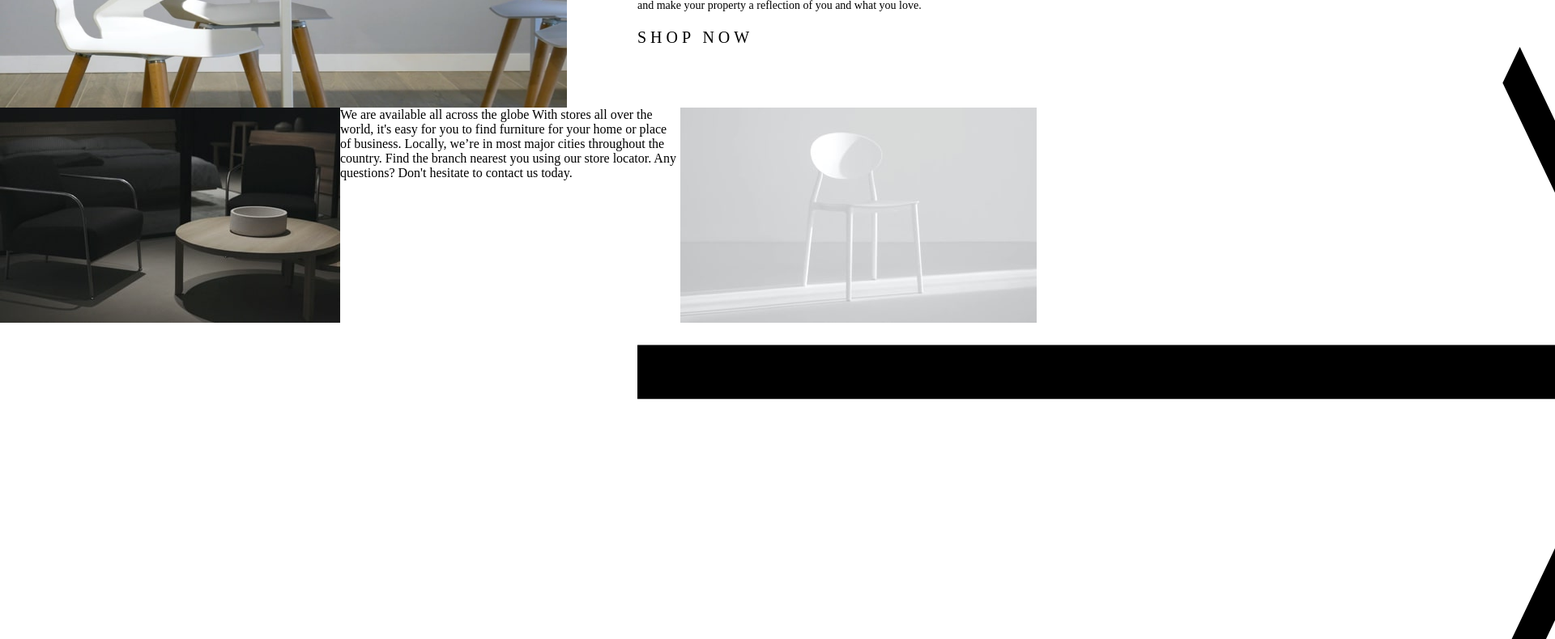
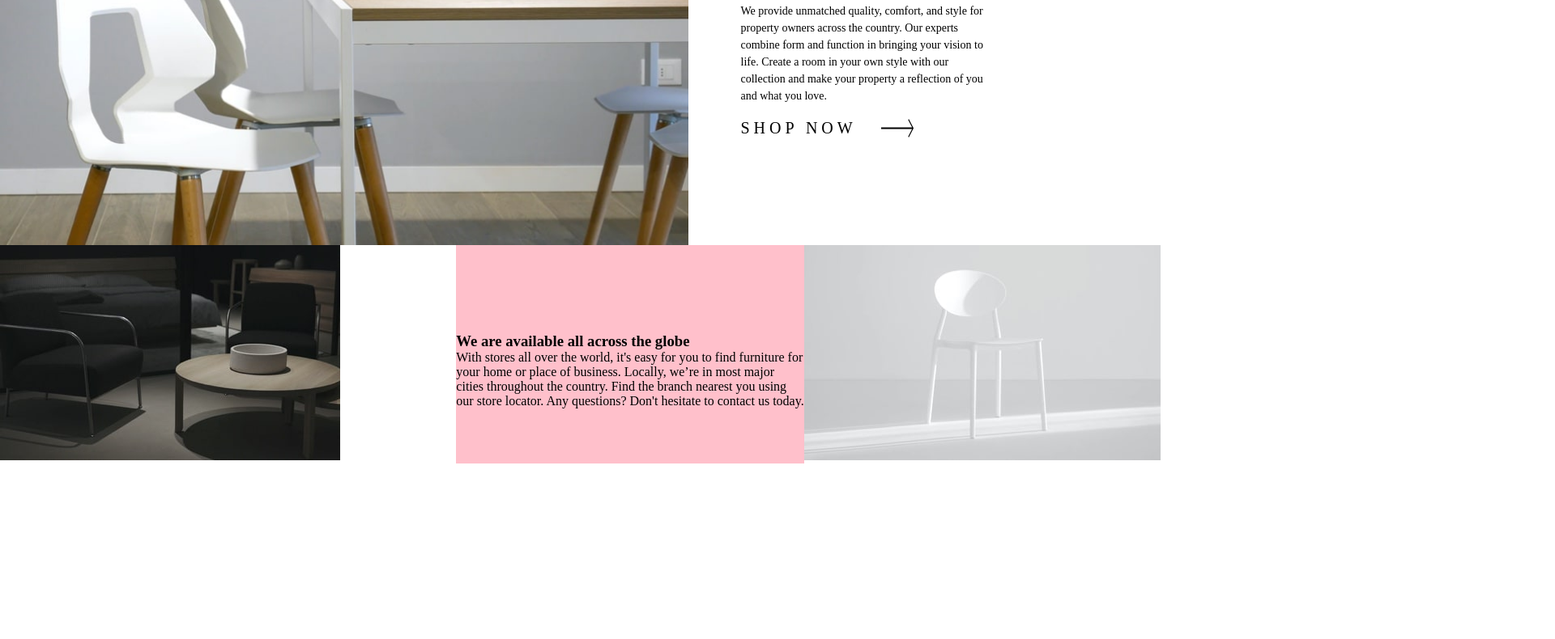
Before and after one commit to velvelshteynberg/Css-coding-challenges, a plain HTML site: page room-homepage-master/index.html in a window 1280 px wide. Shown: the part 227-1017 px from the top of the page at 81% size, 1920 px wide, since content can reach past the window. After the commit the page ends 800 px from the top, so only its background shows below. Drawn offline with Linux system fonts and the light colour scheme.

Commit message:
working on the css

```diff
--- a/room-homepage-master/index.html
+++ b/room-homepage-master/index.html
@@ -40,8 +40,17 @@
             Our experts combine form and function in bringing your vision to life. Create a room in your
             own style with our collection and make your property a reflection of you and what you love.</p>
           <br>
-          <h4 class = 'shop'>Shop now</h4>
-          <img class = 'image' src = './images/icon-arrow.svg' alt = 'arrow'>
+
+          <div class = 'miniDiv'>
+            <h4 class = 'shop'>Shop now</h4>
+            <img class = 'arrow' src = './images/icon-arrow.svg' alt = 'arrow'>
+          </div>
+
+          <div>
+            <img class = 'leftArrow' src = './images/icon-angle-left.svg' alt = 'pic'>
+            <img src = './images/icon-angle-right.svg' alt = 'pic'>
+          </div>
+
         </div>
       </div>
 
@@ -50,11 +59,12 @@
       </div>
 
       <div class = 'item4'>
-         We are available all across the globe
-
-        With stores all over the world, it's easy for you to find furniture for your home or place of business.
-        Locally, we’re in most major cities throughout the country. Find the branch nearest you using our
-        store locator. Any questions? Don't hesitate to contact us today.
+        <div class = 'item4innerDiv'>
+          <h3>We are available all across the globe</h3>
+          <p>With stores all over the world, it's easy for you to find furniture for your home or place of business.
+          Locally, we’re in most major cities throughout the country. Find the branch nearest you using our
+          store locator. Any questions? Don't hesitate to contact us today.</p>
+        </div>
       </div>
 
       <div class = 'item5'>
--- a/room-homepage-master/style.css
+++ b/room-homepage-master/style.css
@@ -10,18 +10,19 @@
 }
 
 .bodyDiv {
+    box-sizing: border-box;
+    height: 100vh;
+    display: grid;
     width: 100%;
-    height: 100%;
-    display: grid;
-    grid-template-columns: auto auto auto auto auto auto auto  ;
-    grid-template-rows:   180px   180px   180px ;
+    grid-template-columns: repeat(7, 1fr) ;
+    grid-template-rows:  1fr 1fr 1fr;
     grid-column-gap: 0;
     grid-row-gap: 0;
 }
 
 .item1 {
     box-sizing: border-box;
-    grid-column: 1 /span 4;
+    grid-column: 1/ span 4;
     grid-row: 1/ span 2;
     background-size: cover;
     position: relative;
@@ -63,6 +64,8 @@
     grid-column: 5/ span 3;
     grid-row: 1/ span 2;
     background-color: white;
+    height: 100%;
+    width: 100%;
     color: black;
     display: flex;
     justify-content:space-around;
@@ -85,6 +88,11 @@
     line-height: 1.5;
 }
 
+.miniDiv {
+    display: flex;
+    flex-direction: row;
+    align-items: space-around ;
+}
 .shop {
     font-size: 20px;
     letter-spacing: 5px;
@@ -92,6 +100,11 @@
     font-weight: 300;
 }
 
+.arrow {
+    margin-left: 10%;
+}
+
+.leftArrow
 
 .item3 {
     box-sizing: border-box;
@@ -103,6 +116,17 @@
     box-sizing: border-box;
     grid-column: 3/ span 3;
     grid-row: 3;
+    display: flex;
+    height: 100%;
+    width: 100%;
+    background-color: pink;
+    justify-content: space-around;
+}
+
+.item4innerDiv {
+    height: 20%;
+    width: 100%;
+    margin: auto;
 }
 
 .item5 {
```
